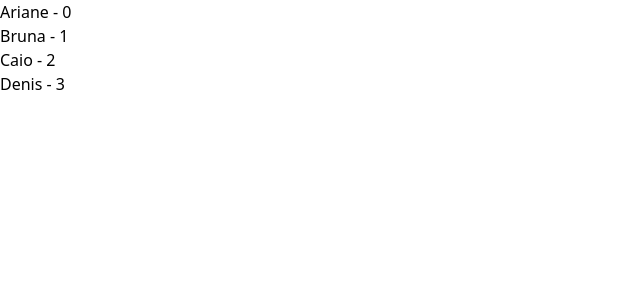
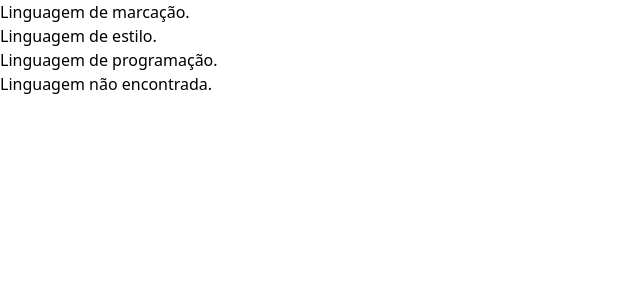
Before and after one commit to Buenohy/angular-basico, an Angular app: page / in a window 1280 px wide. Shown: the top 300 px of the page, without its empty margins (0-640 px from the left). Built offline with nearby package versions, Linux system fonts and the light colour scheme.

Commit message:
feat: componente06

```diff
--- a/src/app/app.html
+++ b/src/app/app.html
@@ -1 +1 @@
-<app-componente05></app-componente05>
+<app-componente06></app-componente06>
--- /dev/null
+++ b/src/app/componente06/componente06.html
@@ -0,0 +1,6 @@
+<div>
+  <p>Linguagem de marcação.</p>
+  <p>Linguagem de estilo.</p>
+  <p>Linguagem de programação.</p>
+  <p>Linguagem não encontrada.</p>
+</div>
--- /dev/null
+++ b/src/app/componente06/componente06.ts
@@ -0,0 +1,12 @@
+import { Component } from '@angular/core';
+
+@Component({
+  selector: 'app-componente06',
+  imports: [],
+  templateUrl: './componente06.html',
+  styleUrl: './componente06.css',
+})
+export class Componente06 {
+  // Variável contendo uma linguagem (HTML, CSS, JS)
+  linguagem: string = 'HTML';
+}
```
Also changed, not shown: src/app/app.ts (+10 -1 lines), src/app/componente06/componente06.css (added), 1 other file (tests, documents, lock files or other folders).
